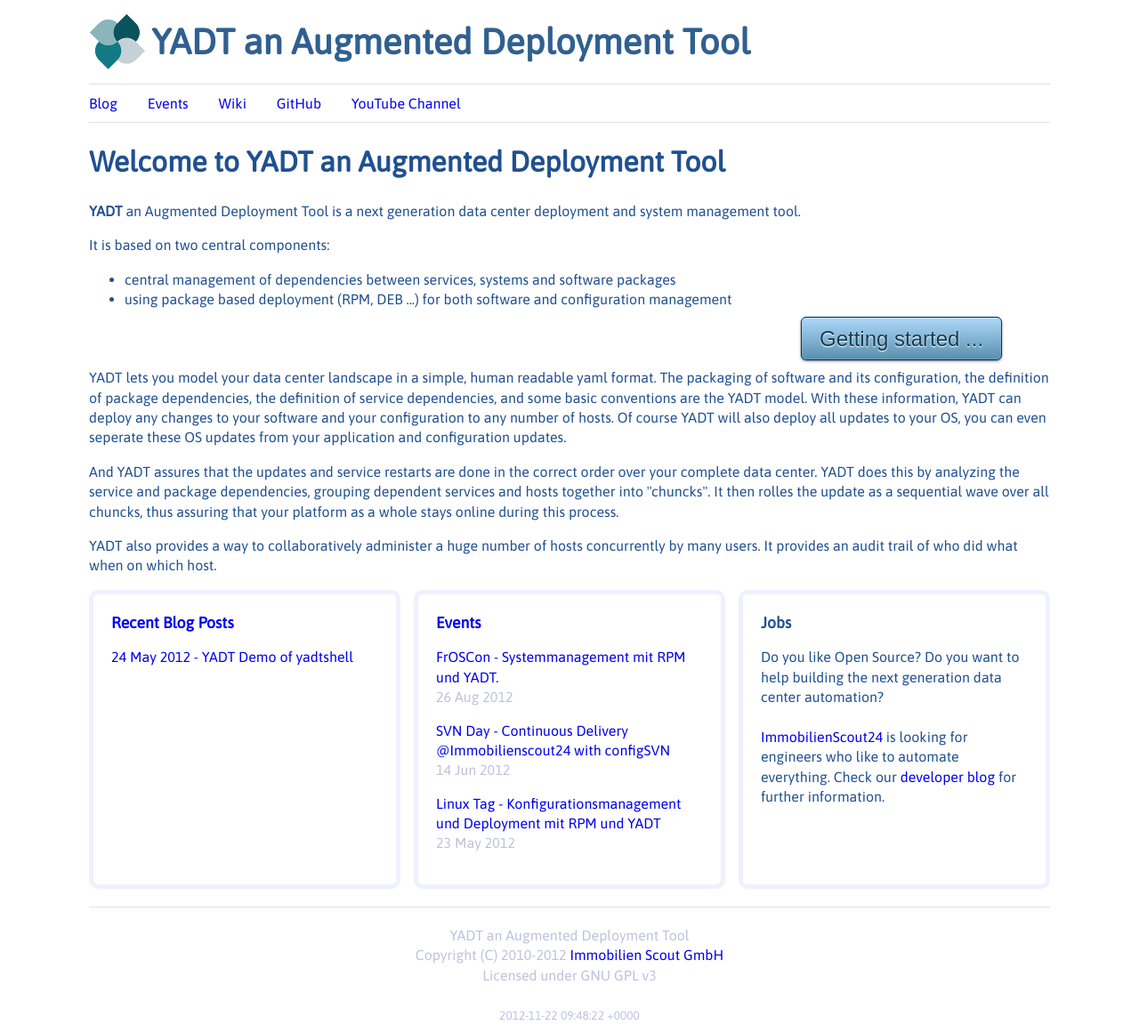
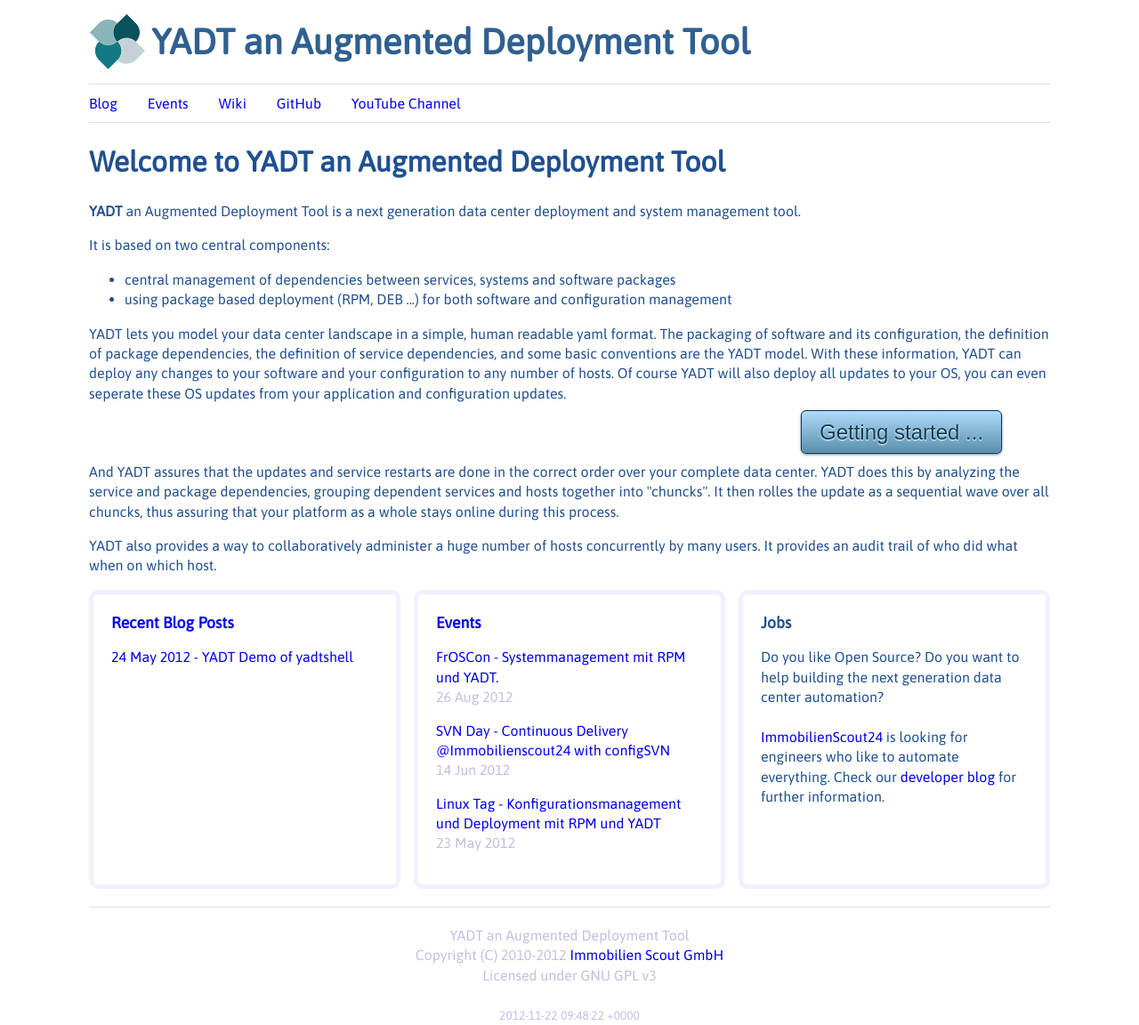
Before and after one commit to yadt/yadt.github.com, a Jekyll site: the page built from index.html, in a window 1280 px wide. Shown: the whole page at 89% size. Built offline with Jekyll 4.4.1, drawn with Linux system fonts in a browser that asks for light colours.

Commit message:
Update index.html

```diff
--- a/index.html
+++ b/index.html
@@ -13,9 +13,6 @@
     <li>using package based deployment (RPM, DEB ...) for both software and configuration management</li>
 </ul>
 
-<a class="getting-started" href="https://github.com/yadt/getting-started">
-    Getting started ...
-</a>
 
 <p>
     YADT lets you model your data center landscape in a simple, human readable yaml format. The packaging
@@ -25,6 +22,10 @@
     deploy all updates to your OS, you can even seperate these OS updates from your application and
     configuration updates.
 </p>
+
+<a class="getting-started" href="https://github.com/yadt/getting-started">
+    Getting started ...
+</a>
 
 <p>
     And YADT assures that the updates and service restarts are done in the correct order over your
```
